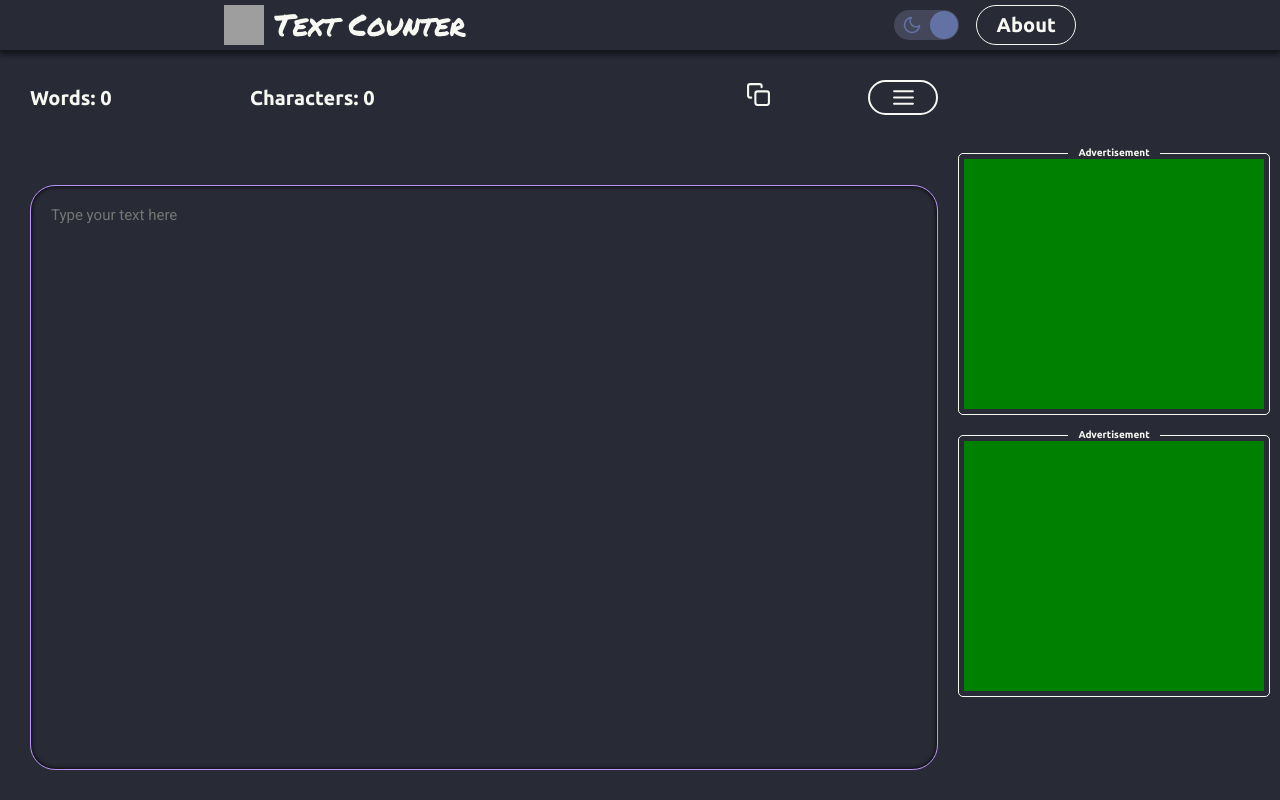
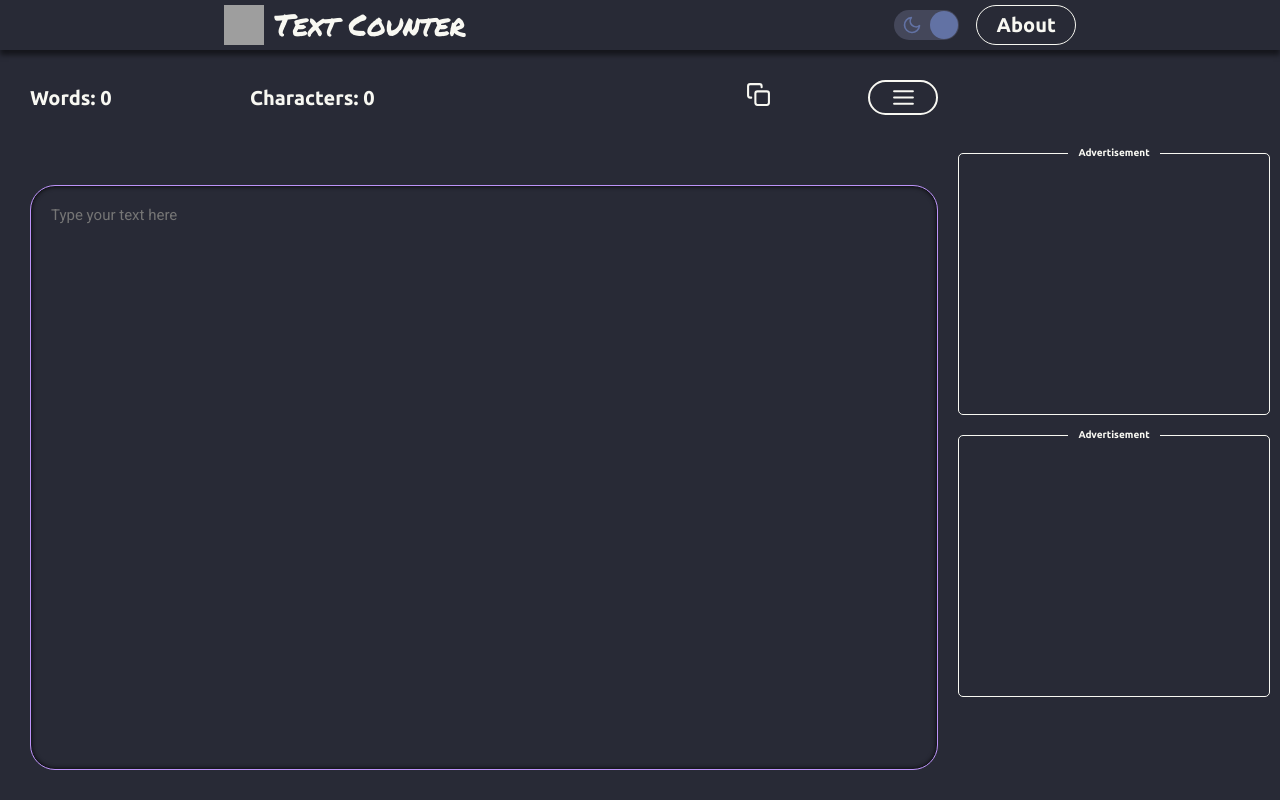
Before and after one commit to iago-mendes/textcounter, a Next.js app: page / in a window 1280 px wide. Built offline with nearby package versions, Linux system fonts and the light colour scheme; grey boxes are pictures that could not be loaded.

Commit message:
make z-index of modals higher

```diff
--- a/src/styles/components/ContentWithAds.ts
+++ b/src/styles/components/ContentWithAds.ts
@@ -66,7 +66,7 @@ const Container = styled.div`
 
 			.ad
 			{
-				background-color: green;
+				/* background-color: green; */
 
 				margin: 0.5rem;
 			}
--- a/src/styles/global.ts
+++ b/src/styles/global.ts
@@ -31,7 +31,8 @@ export const desktopModalStyle: Modal.Styles =
 {
 	overlay:
 	{
-		backgroundColor: 'rgba(0, 0, 0, 0.5)'
+		backgroundColor: 'rgba(0, 0, 0, 0.5)',
+		zIndex: 2
 	},
 
 	content:
```
